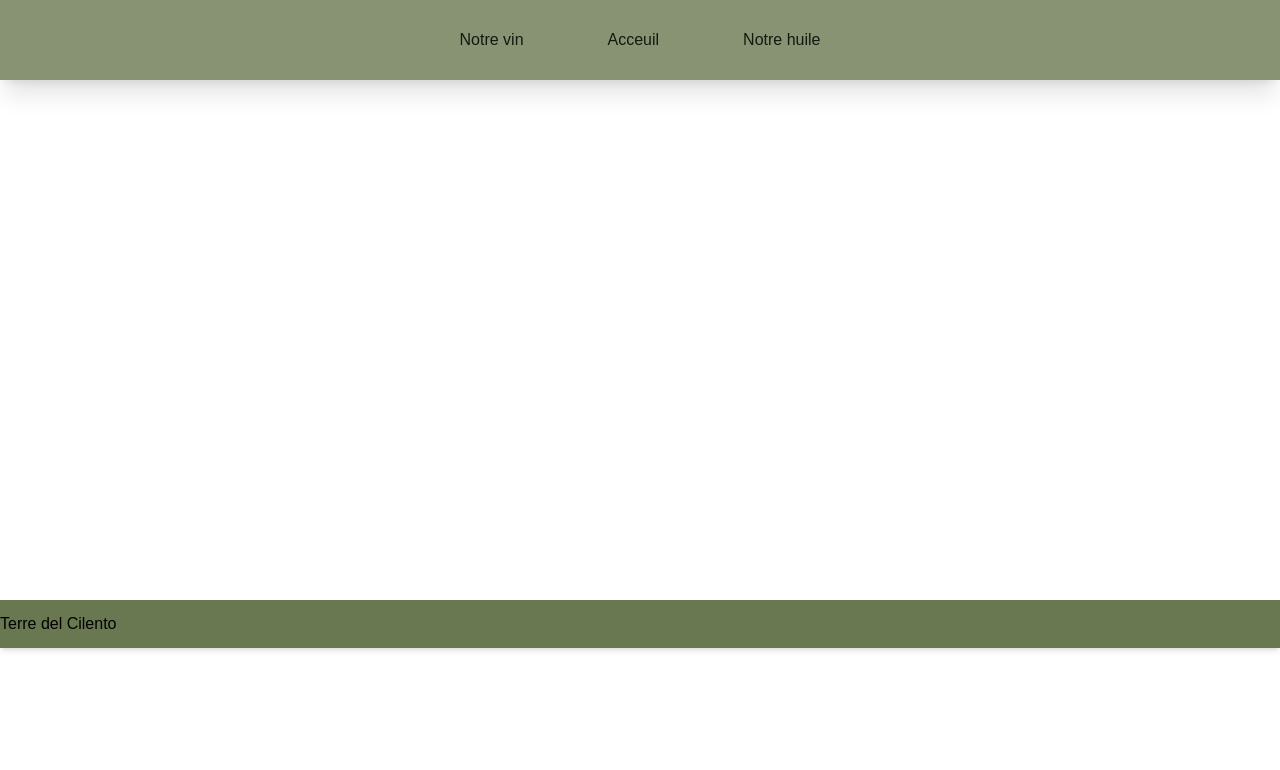
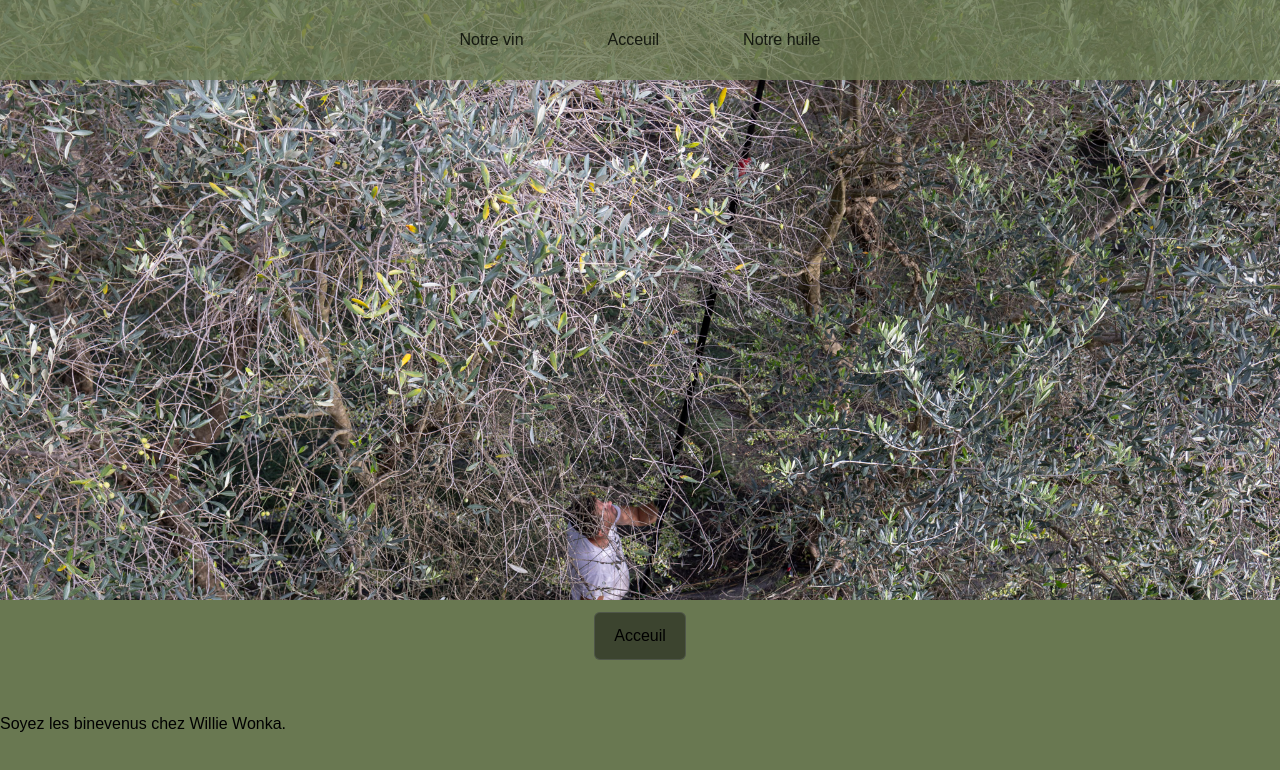
Before and after one commit to MastrAmedeo/web-design-3BE-examen-restaurant, a Next.js app: page / in a window 1280 px wide. Shown: the top 770 px of the page. Built offline with nearby package versions, Linux system fonts and the light colour scheme.

Commit message:
slide bouton + maj Acceuil

```diff
--- a/app/components/TpBalise.tsx
+++ b/app/components/TpBalise.tsx
@@ -8,7 +8,7 @@ type BaliseProps = {
 
 export default function TpBalise(props: BaliseProps) {
     return (
-        <Link href = {props.href} className="inline-flex items-center rounded-md bg-[#313727]/80 px-5 py-3 text-m font-medium bg-[#21231d] inset-ring inset-ring-gray-400/20">
+        <Link href = {props.href} className="inline-flex items-center rounded-md bg-[#313727]/80 px-5 py-3 text-m font-medium inset-ring inset-ring-gray-400/20">
             {props.children}
         </Link>
     )
--- a/app/globals.css
+++ b/app/globals.css
@@ -24,3 +24,8 @@ body {
   color: var(--foreground);
   font-family: Arial, Helvetica, sans-serif;
 }
+
+/* Smooth scrolling for anchor links */
+html {
+  scroll-behavior: smooth;
+}
--- a/app/page.tsx
+++ b/app/page.tsx
@@ -1,11 +1,20 @@
 import Image from "next/image";
 import Parallax from "./components/parallax"
+import TpBalise from "./components/TpBalise";
 
 export default function Home() {
   return (
         <>
-        <div className="pt-150">
-          <h1><Parallax>Terre del Cilento</Parallax></h1>
+        <div className="bg-[url(/photos_huile/287A8560.jpg)] bg-fixed bg-cover bg-center">
+          <div className="pt-150">
+            <h1 className = "text-center"><Parallax><TpBalise href = "#section-Acceuil">Acceuil
+            </TpBalise></Parallax></h1>
+          </div>
+          <div className="bg-[#697851] min-h-screen pt-10">
+            <p className="" id = "section-Acceuil">
+              Soyez les binevenus chez Willie Wonka.
+            </p>
+          </div>
         </div>
         </>
   );
```
Also changed, not shown: public/photos_huile/287A8560.jpg (renamed from public/photos_huile/287A8560 (2024-11-29T11_52_27.009).jpg).
